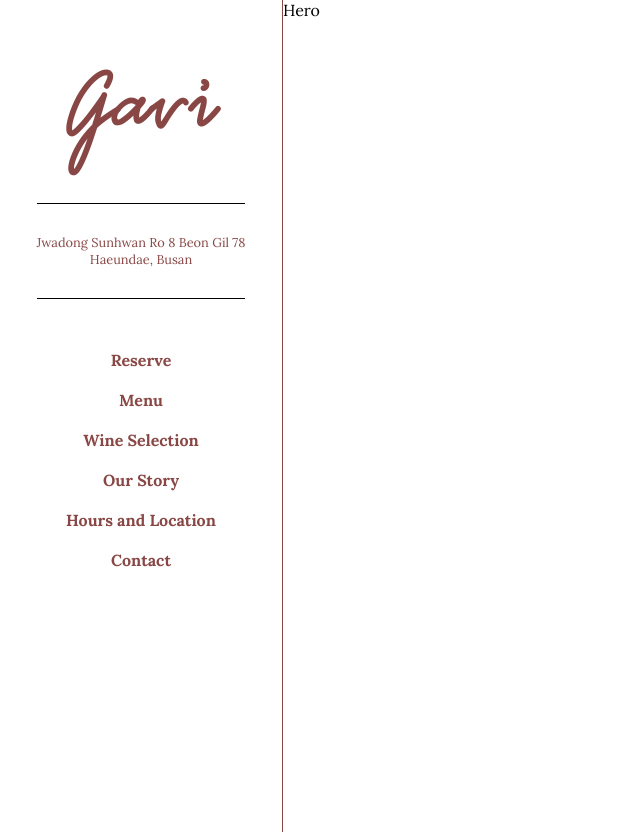
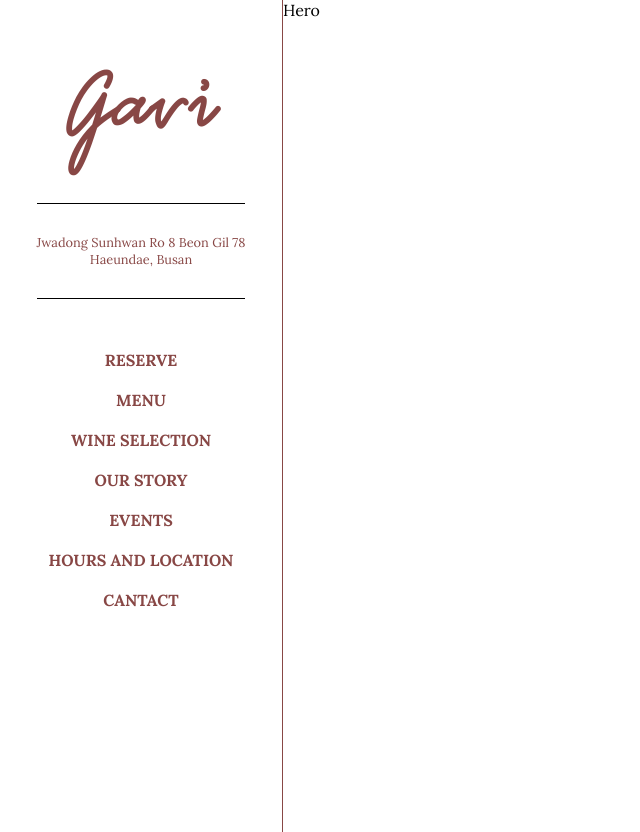
Before and after one commit to Matthiaswf/Gavi-Wine-Restaurant, a Vue app: page / in a window 1280 px wide. Shown: the whole page, without its empty margins (0-640 px from the left). Built offline with nearby package versions, Linux system fonts and the light colour scheme.

Commit message:
Navbar Styling

```diff
--- a/src/components/Navbar.vue
+++ b/src/components/Navbar.vue
@@ -6,12 +6,13 @@
       Haeundae, Busan
     </div>
     <ul class="nav-links">
-      <li>Reserve</li>
-      <li>Menu</li>
-      <li>Wine Selection</li>
-      <li>Our Story</li>
-      <li>Hours and Location</li>
-      <li>Contact</li>
+      <li>RESERVE</li>
+      <li>MENU</li>
+      <li>WINE SELECTION</li>
+      <li>OUR STORY</li>
+      <li>EVENTS</li>
+      <li>HOURS AND LOCATION</li>
+      <li>CANTACT</li>
     </ul>
   </div>
 </template>
```
